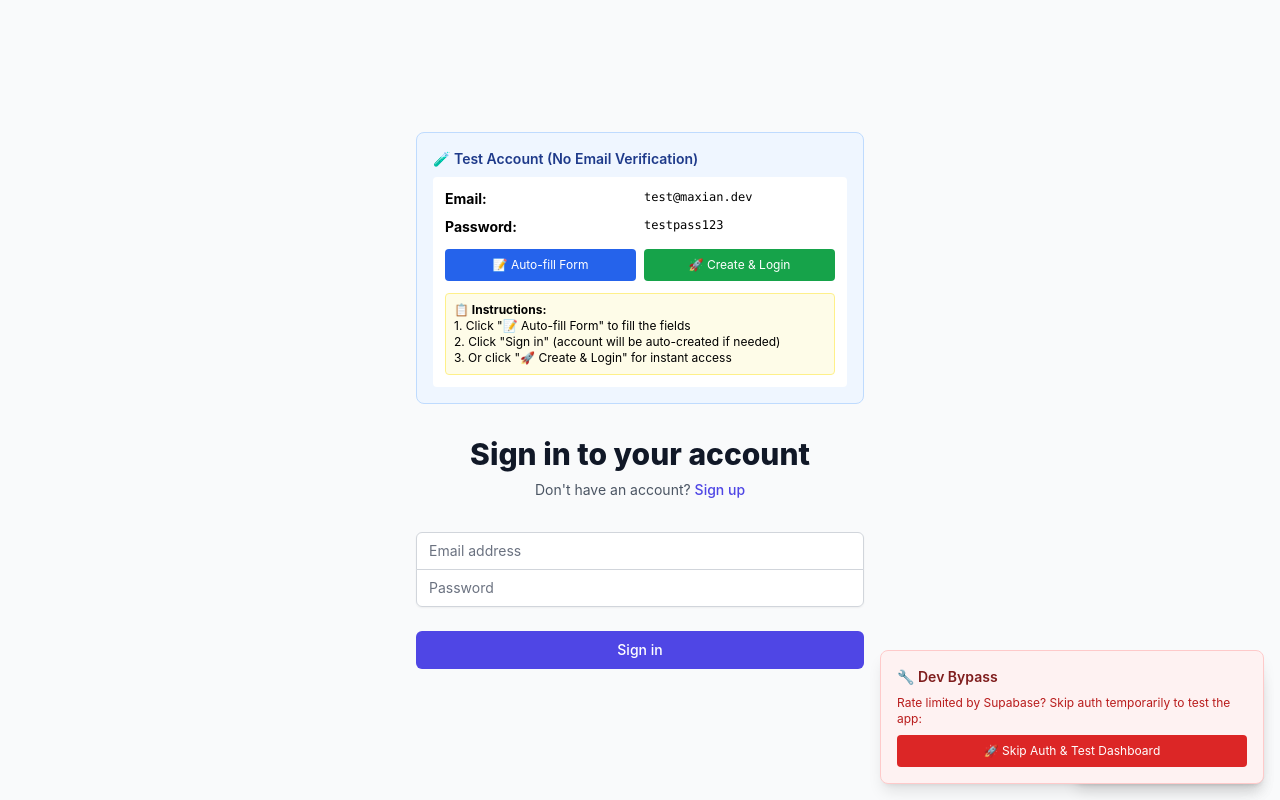
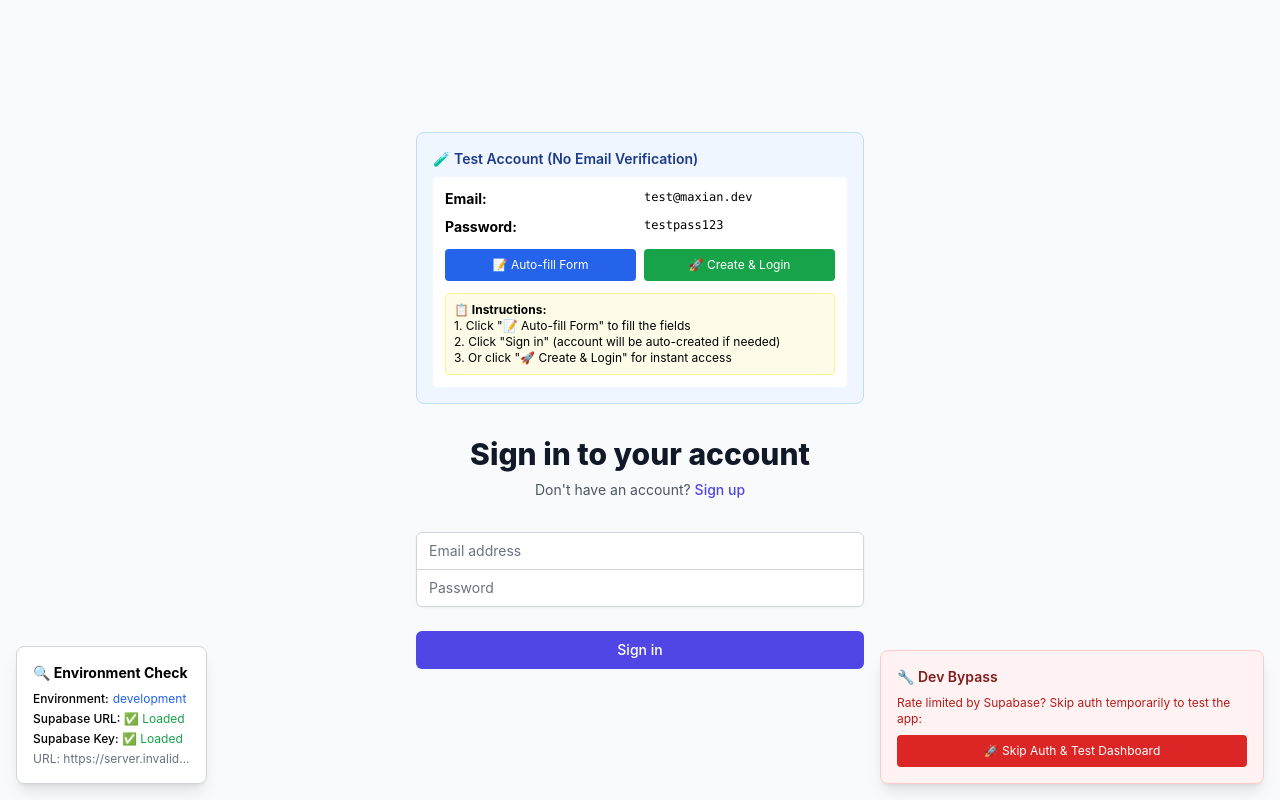
Before and after one commit to Strik88/MaxIan-Tracker, a React (Create React App) app: page / in a window 1280 px wide. Built offline with nearby package versions, Linux system fonts and the light colour scheme; no server answers.

Commit message:
Fix environment variable handling with fallback

```diff
--- a/src/components/Debug/EnvCheck.tsx
+++ b/src/components/Debug/EnvCheck.tsx
@@ -3,11 +3,16 @@ import React from 'react'
 export const EnvCheck: React.FC = () => {
   const supabaseUrl = process.env.REACT_APP_SUPABASE_URL
   const supabaseKey = process.env.REACT_APP_SUPABASE_ANON_KEY
+  const nodeEnv = process.env.NODE_ENV
 
   return (
-    <div className="fixed bottom-4 right-4 bg-white border border-gray-300 rounded-lg p-4 shadow-lg max-w-md">
+    <div className="fixed bottom-4 left-4 bg-white border border-gray-300 rounded-lg p-4 shadow-lg max-w-md z-50">
       <h3 className="font-bold text-sm mb-2">🔍 Environment Check</h3>
       <div className="text-xs space-y-1">
+        <div>
+          <span className="font-medium">Environment:</span>
+          <span className="text-blue-600 ml-1">{nodeEnv || 'development'}</span>
+        </div>
         <div>
           <span className="font-medium">Supabase URL:</span>
           <span className={supabaseUrl ? 'text-green-600' : 'text-red-600'}>
@@ -25,6 +30,14 @@ export const EnvCheck: React.FC = () => {
             URL: {supabaseUrl.substring(0, 30)}...
           </div>
         )}
+        {(!supabaseUrl || !supabaseKey) && (
+          <div className="text-red-600 text-xs mt-2 p-2 bg-red-50 rounded">
+            <strong>⚠️ Missing env vars!</strong><br/>
+            1. Stop the dev server (Ctrl+C)<br/>
+            2. Check your .env.local file<br/>
+            3. Restart with: npm start
+          </div>
+        )}
       </div>
     </div>
   )
--- a/src/lib/supabase.ts
+++ b/src/lib/supabase.ts
@@ -1,17 +1,22 @@
 import { createClient } from '@supabase/supabase-js'
 
-const supabaseUrl = process.env.REACT_APP_SUPABASE_URL
-const supabaseAnonKey = process.env.REACT_APP_SUPABASE_ANON_KEY
+// Environment variables with development fallbacks
+const supabaseUrl = process.env.REACT_APP_SUPABASE_URL || ''
+const supabaseAnonKey = process.env.REACT_APP_SUPABASE_ANON_KEY || ''
 
-if (!supabaseUrl) {
+// Only throw error if we're not in development bypass mode
+if (!supabaseUrl && process.env.NODE_ENV === 'production') {
   throw new Error('Missing REACT_APP_SUPABASE_URL environment variable. Please check your .env.local file.')
 }
 
-if (!supabaseAnonKey) {
+if (!supabaseAnonKey && process.env.NODE_ENV === 'production') {
   throw new Error('Missing REACT_APP_SUPABASE_ANON_KEY environment variable. Please check your .env.local file.')
 }
 
-export const supabase = createClient(supabaseUrl, supabaseAnonKey)
+// Create client with fallback for development
+export const supabase = supabaseUrl && supabaseAnonKey
+  ? createClient(supabaseUrl, supabaseAnonKey)
+  : createClient('https://placeholder.supabase.co', 'placeholder-key')
 
 // Database types for TypeScript
 export interface User {
```
